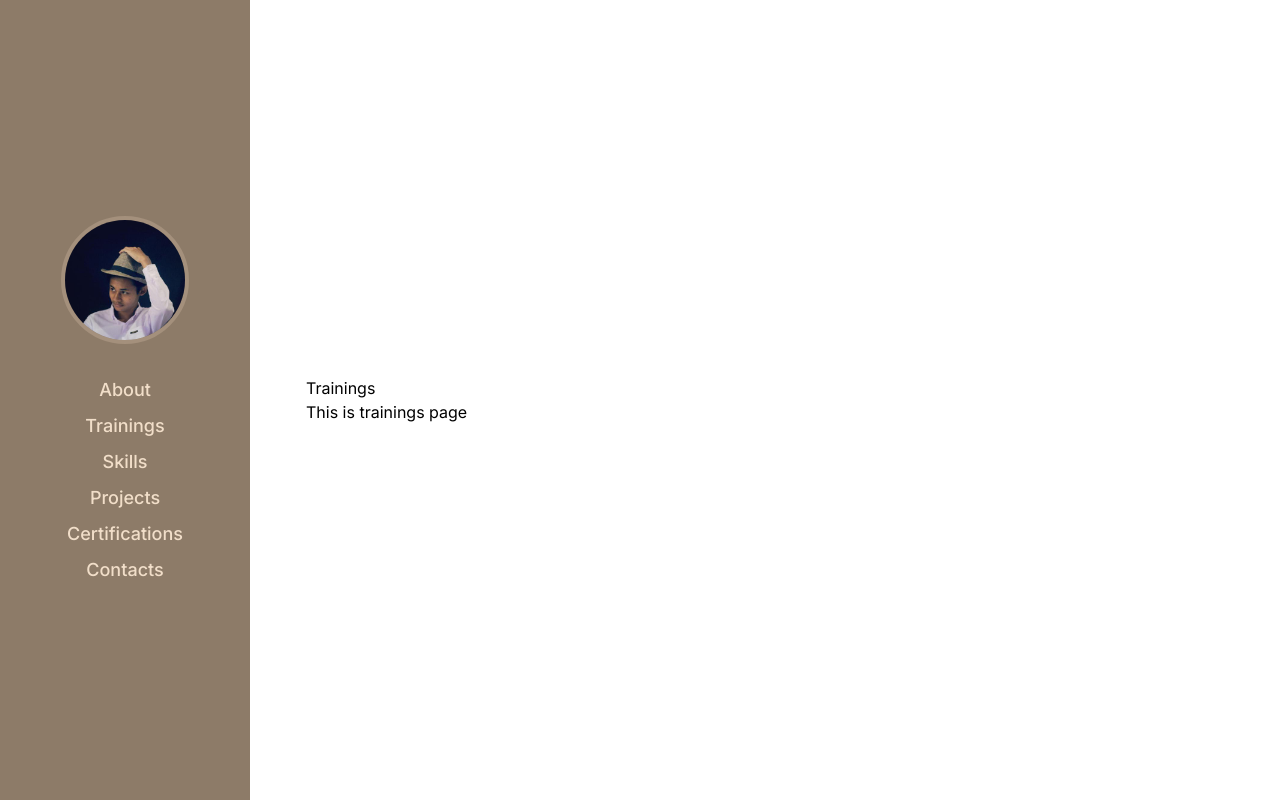
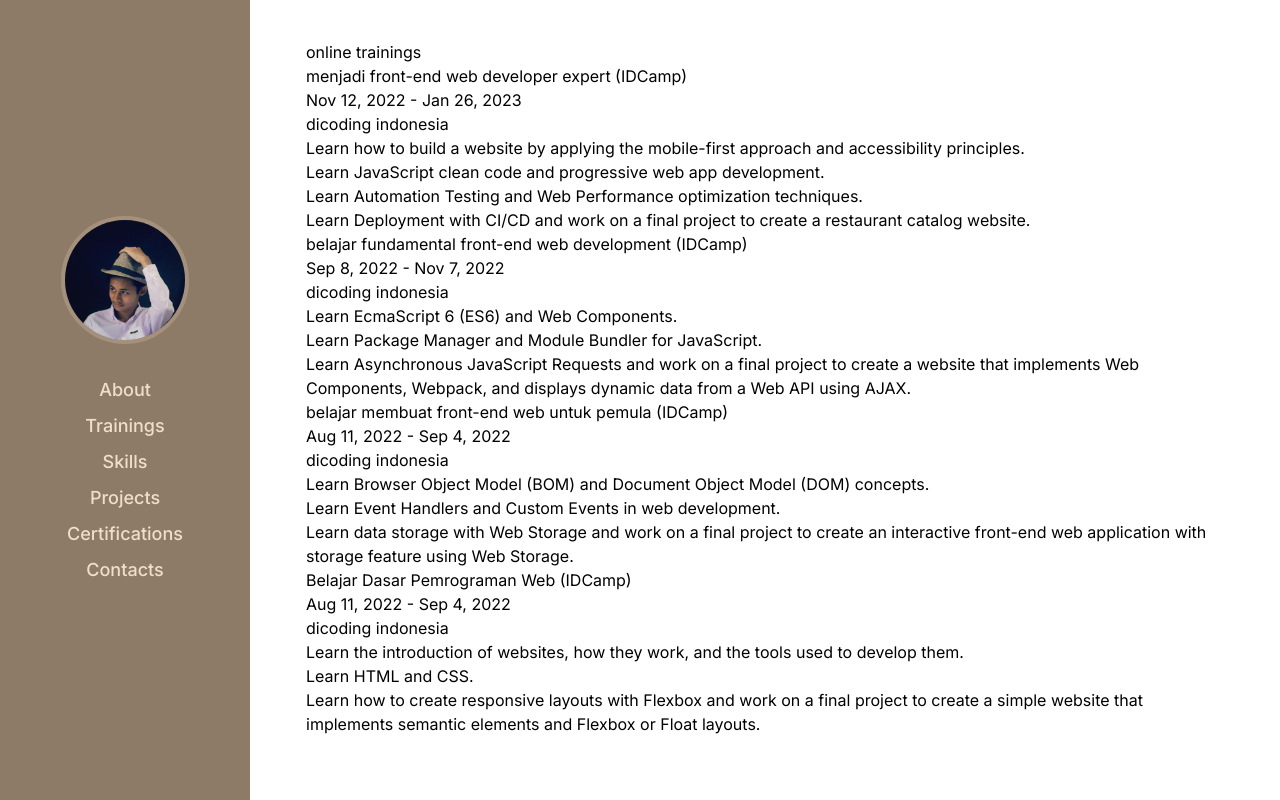
Before and after one commit to ekialfani/portfolio, a React (Create React App) app: page /trainings in a window 1280 px wide. Built offline with nearby package versions, Linux system fonts and the light colour scheme.

Commit message:
update: trainings and content style

```diff
--- a/src/components/Content.js
+++ b/src/components/Content.js
@@ -2,7 +2,7 @@
 
 function Content() {
   return (
-    <main className="px-14 py-10 flex items-center">
+    <main className="px-14 py-10 overflow-auto">
       <AppRoute />
     </main>
   );
--- a/src/pages/Trainings.js
+++ b/src/pages/Trainings.js
@@ -1,8 +1,48 @@
 function Trainings() {
   return (
     <div>
-      <h1>Trainings</h1>
-      <p>This is trainings page</p>
+      <h2>online trainings</h2>
+      <div>
+        <h3>menjadi front-end web developer expert (IDCamp)</h3>
+        <span>Nov 12, 2022 - Jan 26, 2023</span>
+        <h4>dicoding indonesia</h4>
+        <ul>
+          <li>Learn how to build a website by applying the mobile-first approach and accessibility principles.</li>
+          <li>Learn JavaScript clean code and progressive web app development.</li>
+          <li>Learn Automation Testing and Web Performance optimization techniques.</li>
+          <li>Learn Deployment with CI/CD and work on a final project to create a restaurant catalog website.</li>
+        </ul>
+      </div>
+      <div>
+        <h3>belajar fundamental front-end web development (IDCamp)</h3>
+        <span>Sep 8, 2022 - Nov 7, 2022</span>
+        <h4>dicoding indonesia</h4>
+        <ul>
+          <li>Learn EcmaScript 6 (ES6) and Web Components.</li>
+          <li>Learn Package Manager and Module Bundler for JavaScript.</li>
+          <li>Learn Asynchronous JavaScript Requests and work on a final project to create a website that implements Web Components, Webpack, and displays dynamic data from a Web API using AJAX.</li>
+        </ul>
+      </div>
+      <div>
+        <h3>belajar membuat front-end web untuk pemula (IDCamp)</h3>
+        <span>Aug 11, 2022 - Sep 4, 2022</span>
+        <h4>dicoding indonesia</h4>
+        <ul>
+          <li>Learn Browser Object Model (BOM) and Document Object Model (DOM) concepts.</li>
+          <li>Learn Event Handlers and Custom Events in web development.</li>
+          <li>Learn data storage with Web Storage and work on a final project to create an interactive front-end web application with storage feature using Web Storage.</li>
+        </ul>
+      </div>
+      <div>
+        <h3>Belajar Dasar Pemrograman Web (IDCamp)</h3>
+        <span>Aug 11, 2022 - Sep 4, 2022</span>
+        <h4>dicoding indonesia</h4>
+        <ul>
+          <li>Learn the introduction of websites, how they work, and the tools used to develop them.</li>
+          <li>Learn HTML and CSS.</li>
+          <li>Learn how to create responsive layouts with Flexbox and work on a final project to create a simple website that implements semantic elements and Flexbox or Float layouts.</li>
+        </ul>
+      </div>
     </div>
   );
 }
```
